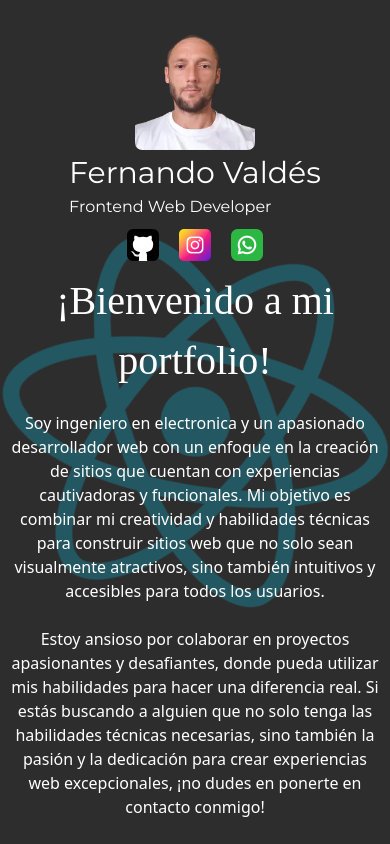
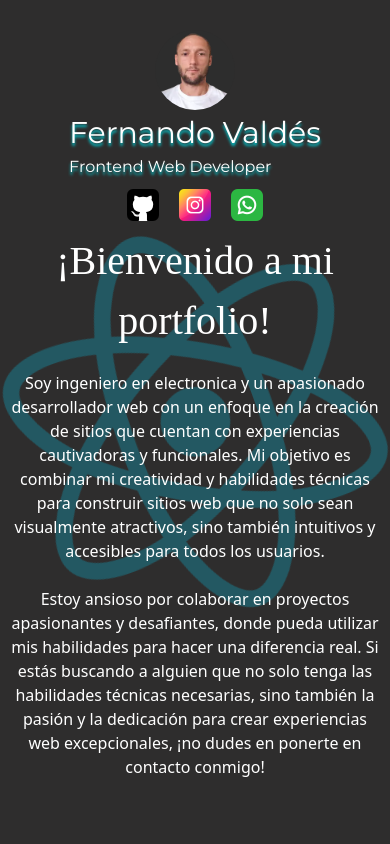
Before and after one commit to Martin-Valdes/portfolio, a React (Vite) app: page / in a window 390 px wide. Shown: the top 844 px of the page. Built offline with nearby package versions, Linux system fonts and the light colour scheme.

Commit message:
nuevo queries

```diff
--- a/src/components/HomeContainer/HomeContainer.scss
+++ b/src/components/HomeContainer/HomeContainer.scss
@@ -141,6 +141,7 @@
     .new{
         .textImgMedia{
             display: none;
+
         }
         .homeContainer{
         width: 100%;
@@ -206,8 +207,15 @@
 
 @media (max-width: 900px){
     .new{
+        .textImgMedia{
+            .imgPerfil{
+            width: .625rem ;
+        }
+        }
+
          .homeContainer{
         height: 100vh;
+
         .textImg{
             display: flex;
             align-items: center;
@@ -247,23 +255,26 @@
             width: 100%;
             .imgPerfil{
                 margin: 1.875rem 0 0 0;
-                border-radius: 6%;
-                width: 7.5rem;
-                height: 7.5rem;
+                border-radius: 50%;
+                width: 5rem;
+                height: 5rem;
                 background-color: rgba($color: #2e2d2d79, $alpha: 0.6);
             }
             .secText{
                 margin-top: 0;
                 font-family: "Montserrat", sans-serif;
+                text-shadow: 0px 3px 3px rgb(0, 205, 212);
                 .pName{
                     font-size: 1.875rem;
                     color: white;
                     margin: 0;
+
                 }
                 .nFront{
                     font-weight: 1.375rem;
                     color: rgb(255, 255, 255);
                     margin: 0;
+
                 }
             }
         }
--- a/src/components/MyWorks/MyWorks.scss
+++ b/src/components/MyWorks/MyWorks.scss
@@ -4,12 +4,8 @@
     justify-content: center;
     align-items: center;
     flex-direction: column;
-
-
-
     backdrop-filter: .625rem;
     padding-bottom: 6.25rem;
-
     .cardsWorks{
        display: flex;
        flex-direction: column;
@@ -23,7 +19,6 @@
                 width: 2rem;
                 height: 2rem;
                 position: relative;
-
             }
             .card{
                 margin: .625rem;
@@ -31,21 +26,17 @@
                 height: 14.375rem;
                 background: rgb(146,25,25);
                 background: radial-gradient(circle, rgb(199, 199, 199) 66%, rgb(49, 44, 44) 87%, rgba(38,38,38,1) 92%, rgb(34, 34, 34) 99%);
-
                 img{
                     width: 17.5rem;
                     height: 11.875rem;
                 }
             }
-
             .divIcons{
                 display: flex;
                 flex-wrap: wrap;
                 gap: .3125rem;
                 width: 7.5rem;
-
                 .symbol{
-
                     .symbolContainer{
                         height: auto;
                         z-index: 1;
@@ -55,12 +46,8 @@
                         background-color: transparent;
                         .logo{
                             filter: none;
-
                         }
-
-
                     }
-
                 }
             }
             .infoCard{
@@ -68,21 +55,17 @@
                 height: 9.375rem;
                 color: white;
                 margin-left: .625rem;
-
                 .description{
                     padding: 0;
                     width: 100%;
                     .fontCards{
                         color: white;
                         width: 100%;
-
                     }
                 }
             }
        }
-
     }
-
 }
 
 @media (max-width:900px){
@@ -92,12 +75,9 @@
         justify-content: center;
         align-items: center;
         flex-direction: column;
-        background-color: #666262;
-        background-image: url("../../img/adrien-olichon-RCAhiGJsUUE-unsplash.jpg");
-        background-image: linear-gradient(to top, #22577a, transparent);
+        background-color: rgb(46, 45, 45);
         backdrop-filter: .625rem;
         padding-bottom: 6.25rem;
-
         .cardsWorks{
            display: flex;
            flex-direction: column;
@@ -112,29 +92,24 @@
                     width: 2rem;
                     height: 2rem;
                     position: relative;
-
                 }
                 .card{
                     margin: .625rem;
                     width: 18.75rem;
                     height: 14.375rem;
                     background: rgb(146,25,25);
-                    background: radial-gradient(circle, rgba(146,25,25,1) 66%, rgba(38,38,38,1) 87%, rgba(38,38,38,1) 92%, rgba(38,38,38,1) 99%);
-
+                    background: radial-gradient(circle, rgb(199, 199, 199) 66%, rgb(49, 44, 44) 87%, rgba(38,38,38,1) 92%, rgb(34, 34, 34) 99%);
                     img{
                         width: 17.5rem;
                         height: 11.875rem;
                     }
                 }
-
                 .divIcons{
                     display: flex;
                     flex-wrap: wrap;
                     gap: .3125rem;
                     width: 12.8125rem;
-
                     .symbol{
-
                         .symbolContainer{
                             height: auto;
                             z-index: 1;
@@ -146,17 +121,10 @@
                                 filter: none;
 
                             }
-
-
                         }
-
                     }
                 }
            }
-
         }
-
     }
-
-
 }
```
